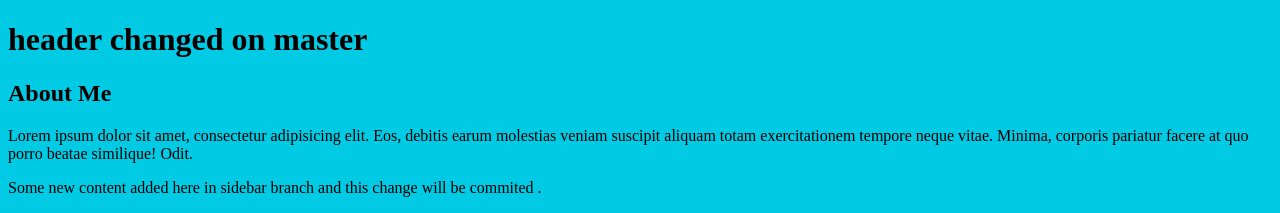
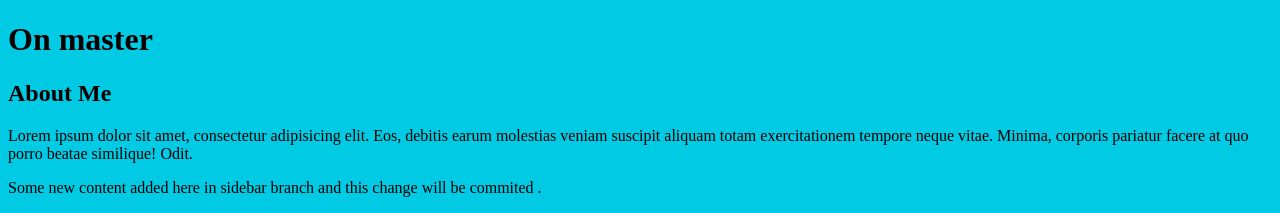
Before and after one commit to Jagmohan1294/git-course, a plain HTML site: page index.html in a window 1280 px wide. Shown: the top 213 px of the page. Drawn offline with Linux system fonts and the light colour scheme.

Commit message:
Revert "Heading chne"
This reverts commit fbe0c376e2627b5b2f60c5a6340e89db81b14c81.

```diff
--- a/index.html
+++ b/index.html
@@ -9,7 +9,7 @@
 </head>
 <body>
     <header>
-        <h1>header changed on master </h1>
+        <h1>On master</h1>
     </header>
     <div class="container">
         <main>
```
